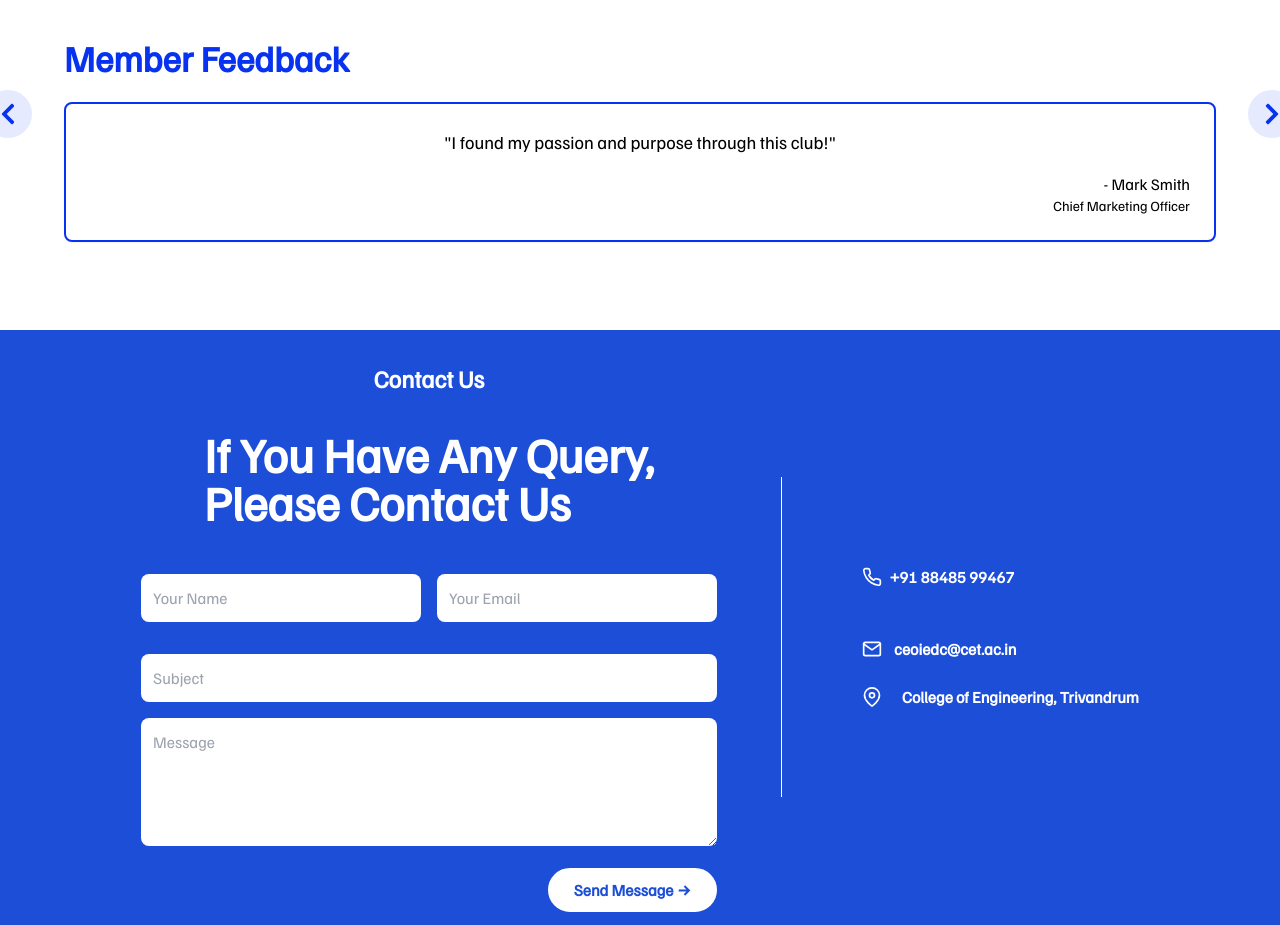
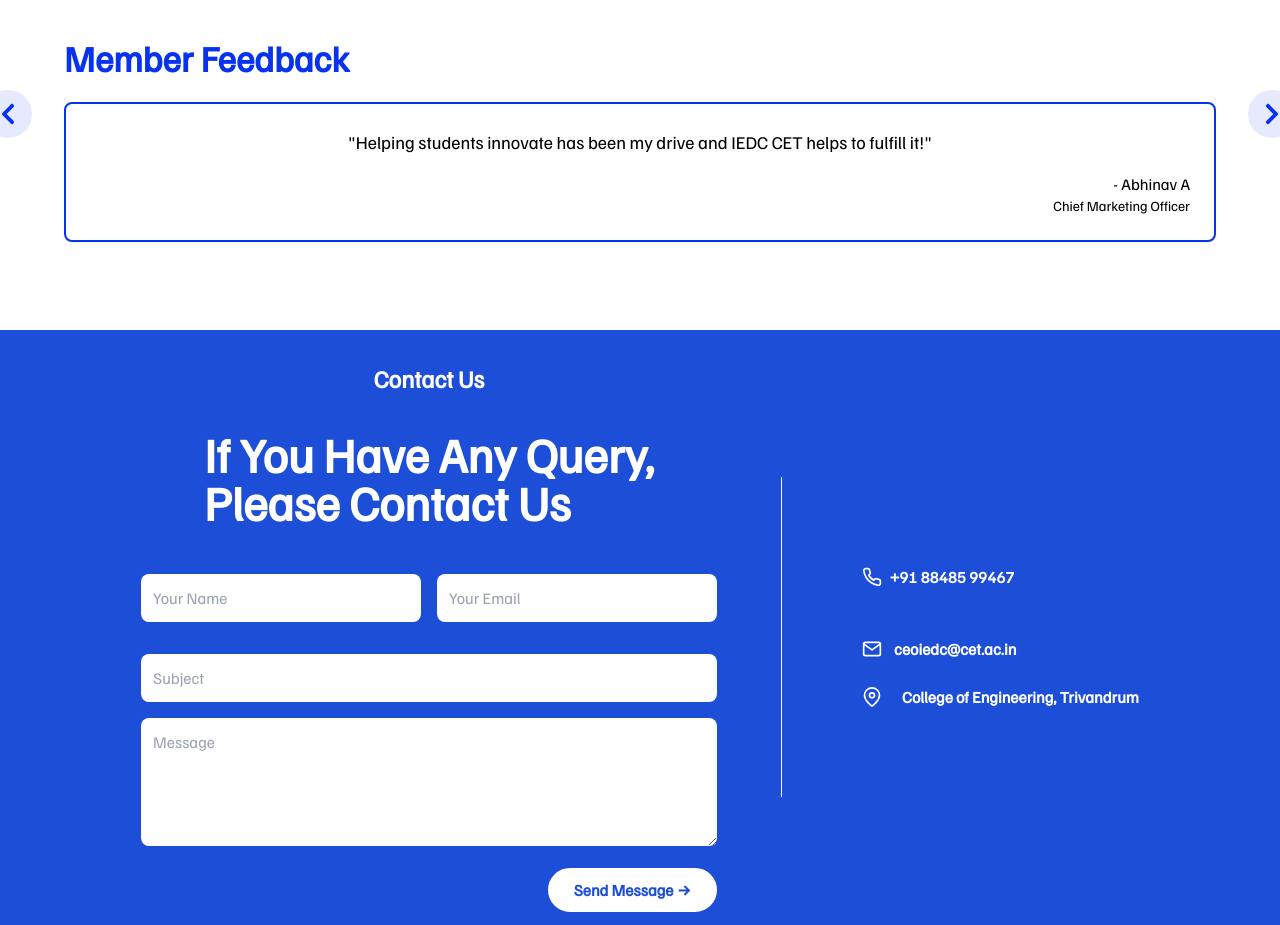
Before and after one commit to callmesidhu/React-IEDCCET-website, a React (Vite) app: page / in a window 1280 px wide. Shown: the part 7420-8345 px from the top of the page. Built offline with nearby package versions, Linux system fonts and the light colour scheme; no server answers; the database is empty; a web font is replaced by a local one.

Commit message:
Update Feedback.jsx

```diff
--- a/src/components/landing/Feedback.jsx
+++ b/src/components/landing/Feedback.jsx
@@ -52,7 +52,7 @@ function Feedback() {
               className="text-sm sm:text-base md:text-lg font-medium text-center transition-colors duration-300"
               style={{ color: textColor }}
             >
-              "I found my passion and purpose through this club!"
+              "Helping students innovate has been my drive and IEDC CET helps  to fulfill it!"
             </motion.p>
             <motion.div
               {...fadeInUp}
@@ -62,7 +62,7 @@ function Feedback() {
                 className="text-sm sm:text-base font-medium transition-colors duration-300"
                 style={{ color: textColor }}
               >
-                - Mark Smith
+                - Abhinav A
               </p>
               <p
                 className="text-xs md:text-sm transition-colors duration-300"
```
